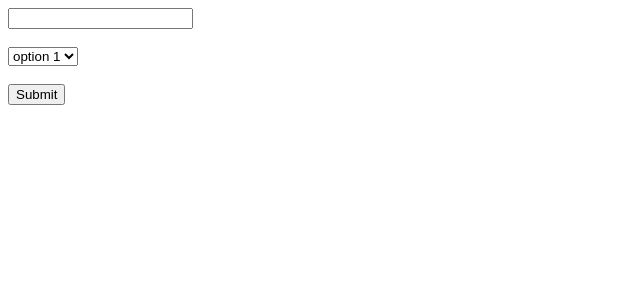
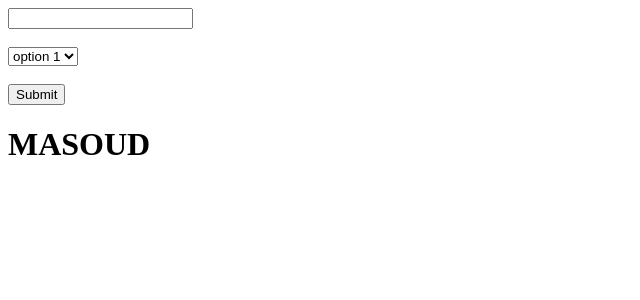
Before and after one commit to masoudhra/ReactPractice, a React (Create React App) app: page / in a window 1280 px wide. Shown: the top 300 px of the page, without its empty margins (0-640 px from the left). Built offline with nearby package versions, Linux system fonts and the light colour scheme.

Commit message:
createPortal add to practice

```diff
--- a/public/index.html
+++ b/public/index.html
@@ -29,6 +29,7 @@
   <body>
     <noscript>You need to enable JavaScript to run this app.</noscript>
     <div id="root"></div>
+    <div id="child-root"></div>
     <!--
       This HTML file is a template.
       If you open it directly in the browser, you will see an empty page.
--- a/src/App.js
+++ b/src/App.js
@@ -1,4 +1,5 @@
 import React, { Component } from 'react';
+import Child from './Child';
 
 import ClassEvent from './ClassEvent';
 // import FunctionEvent from './FunctionEvent';
@@ -8,6 +9,7 @@ class App extends Component {
       <div>
           <ClassEvent />
           {/* <FunctionEvent /> */}
+          <Child />
       </div>
     );
   }
--- /dev/null
+++ b/src/Child.js
@@ -0,0 +1,13 @@
+import React from 'react';
+import ReactDOM from 'react-dom';
+
+const Child = () => {
+    return ReactDOM.createPortal(
+        <div>
+            <h1>MASOUD</h1>
+        </div>,
+        document.getElementById("child-root")
+    );
+};
+
+export default Child;
```
